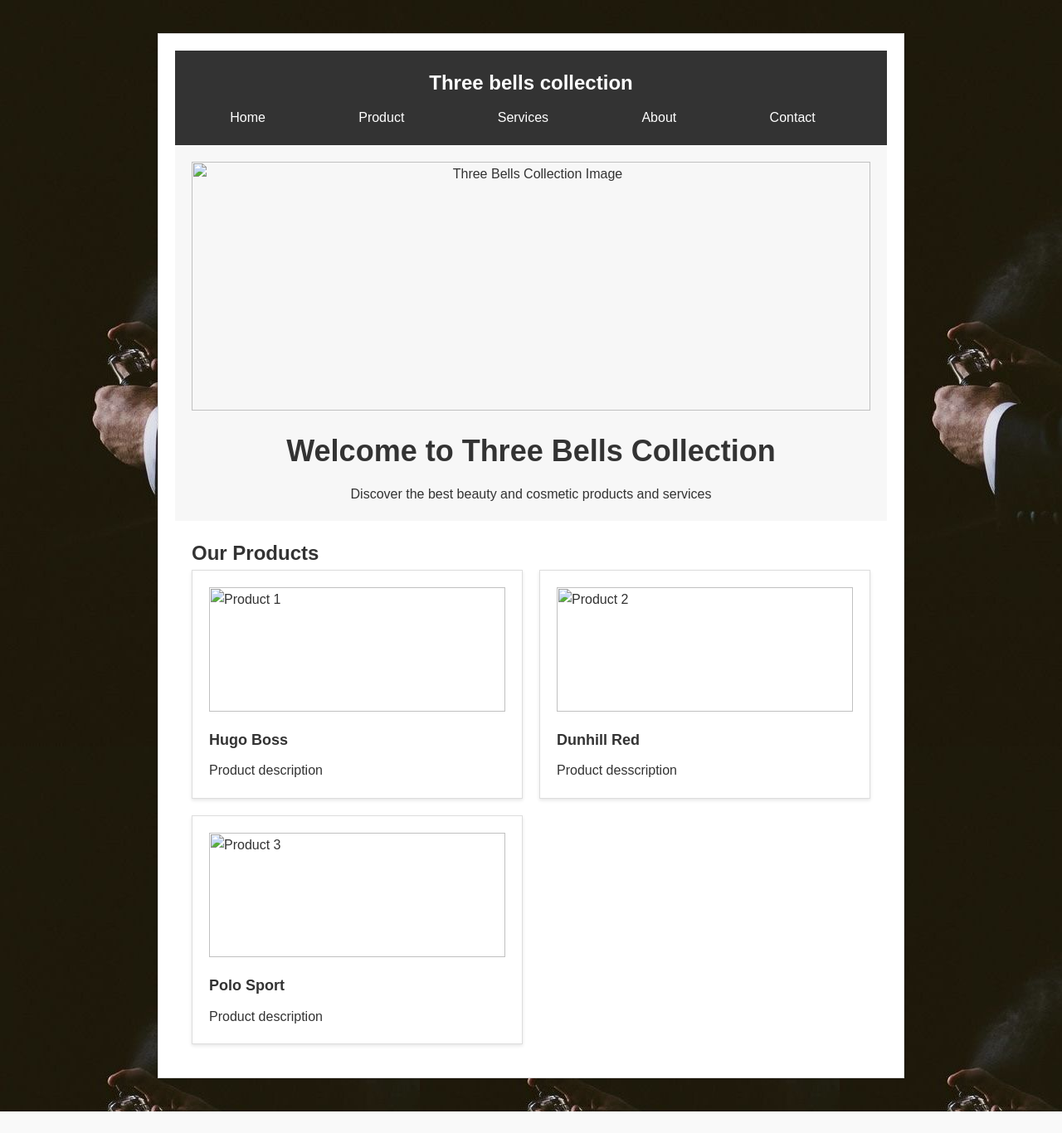
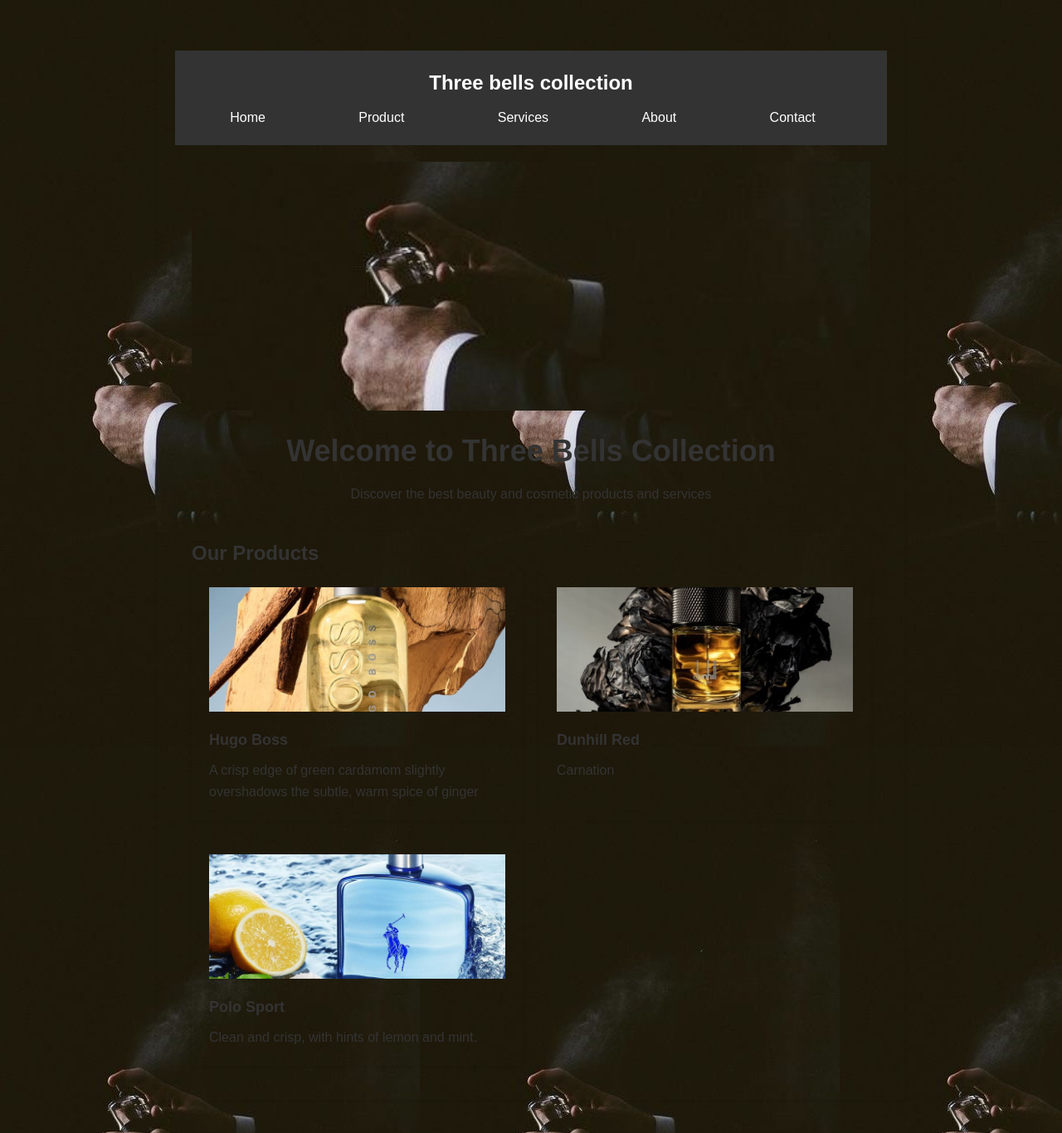
Before and after one commit to joefas/community, a plain HTML site: page index.html in a window 1280 px wide. Shown: the whole page at 83% size. Before the commit the page ends 1340 px from the top, so only its background shows below. Drawn offline with Linux system fonts and the light colour scheme.

Commit message:
Initial commit

```diff
--- a/index.html
+++ b/index.html
@@ -24,7 +24,7 @@
                 </ul>
             </div>
             <div class="hero">
-                <img src="heroimage.jpg" alt="Three Bells Collection Image">
+                <img src="image/heroimage.jpg" alt="Three Bells Collection Image">
                 <h1>Welcome to Three Bells Collection</h1>
                 <p>Discover the best beauty and cosmetic products and services</p>
             </div>
@@ -32,19 +32,19 @@
                 <h2>Our Products</h2>
                 <div class="product-grid">
                     <div class="product">
-                        <img src="product1.jpg" alt="Product 1">
+                        <img src="image/hugoboss.jpg" alt="Product 1">
                         <h3>Hugo Boss</h3>
-                        <p>Product description</p>
+                        <p>A crisp edge of green cardamom slightly overshadows the subtle, warm spice of ginger</p>
                     </div>
                     <div class="product">
-                        <img src="product2.jpg" alt="Product 2">
+                        <img src="image/dunhill.jpg" alt="Product 2">
                         <h3>Dunhill Red</h3>
-                        <p>Product desscription</p>
+                        <p>Carnation</p>
                     </div>
                     <div class="product">
-                        <img src="product3.jpg" alt="Product 3">
+                        <img src="image/polosport.jpg" alt="Product 3">
                         <h3>Polo Sport</h3>
-                        <p>Product description</p>
+                        <p>Clean and crisp, with hints of lemon and mint.</p>
                     </div>
                 </div>
                 </div>
--- a/style.css
+++ b/style.css
@@ -15,8 +15,8 @@ body {
     max-width: 1200px;
     margin: 40px auto;
     padding: 20px;
-    background-color: #fff;
-    border: 1px solid #ddd;
+    background-color: transparent;
+    border: 1px solid transparent;
     box-shadow: 0 2px 4px rgba(0, 0, 0, 0.1);
 }
 
@@ -55,7 +55,7 @@ body {
 }
 
 .hero {
-    background-color: #f7f7f7;
+    background-color: transparent;
     padding: 20px;
     text-align: center;
 }
@@ -69,7 +69,6 @@ body {
 
 .hero h1 {
     font-size: 36px;
-    font-weight: bold;
     margin-bottom: 10px;
 }
 
@@ -84,9 +83,9 @@ body {
 }
 
 .product {
-    background-color: #fff;
+    background-color: transparent;
     padding: 20px;
-    border: 1px solid #ddd;
+    border: 1px solid transparent;
     box-shadow: 0 2px 4px rgba(0, 0, 0, 0.1);
 }
 
@@ -99,7 +98,6 @@ body {
 
 .product h3 {
     font-size: 18px;
-    font-weight: bold;
     margin-bottom: 10px;
 }
 
```
Also changed, not shown: website.html (deleted, +0 -17 lines), heroimage.jpg (added), image/dunhill.jpg (added), image/hugoboss.jpg (added), image/polosport.jpg (added).
